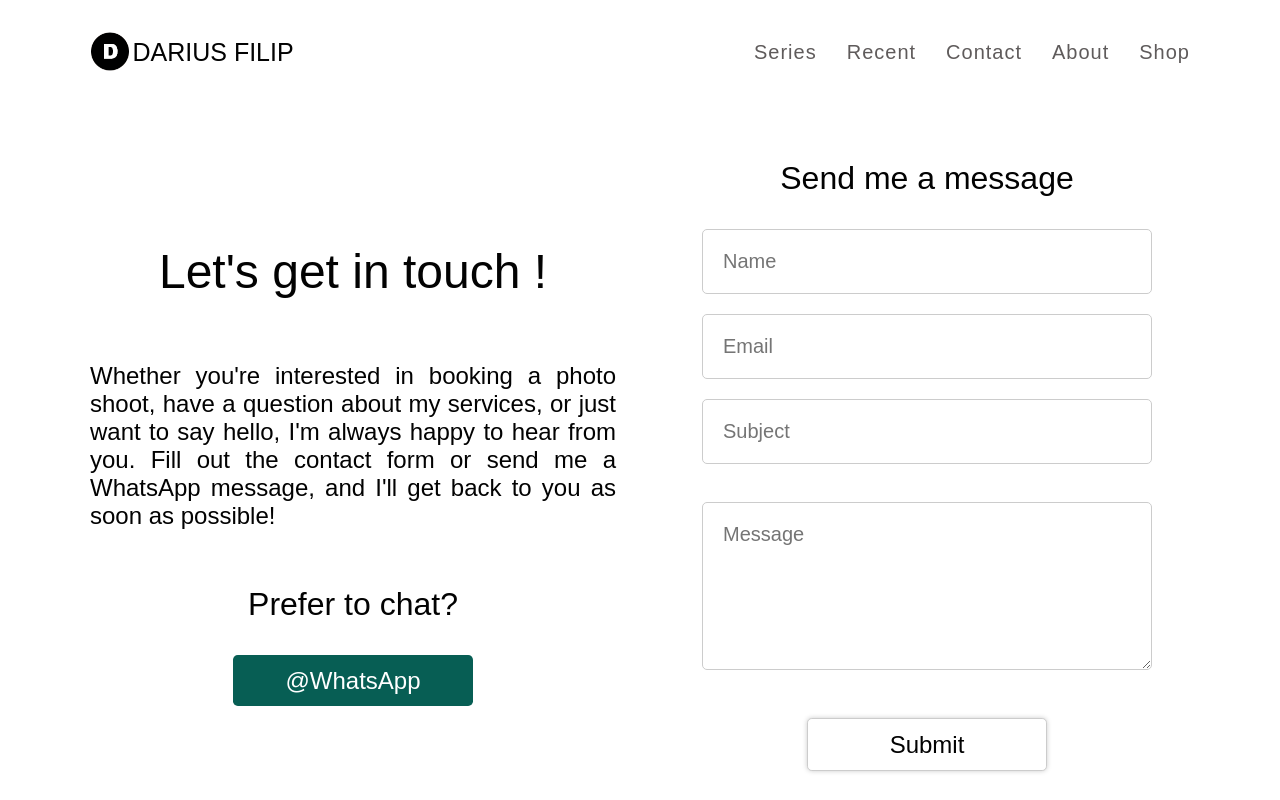
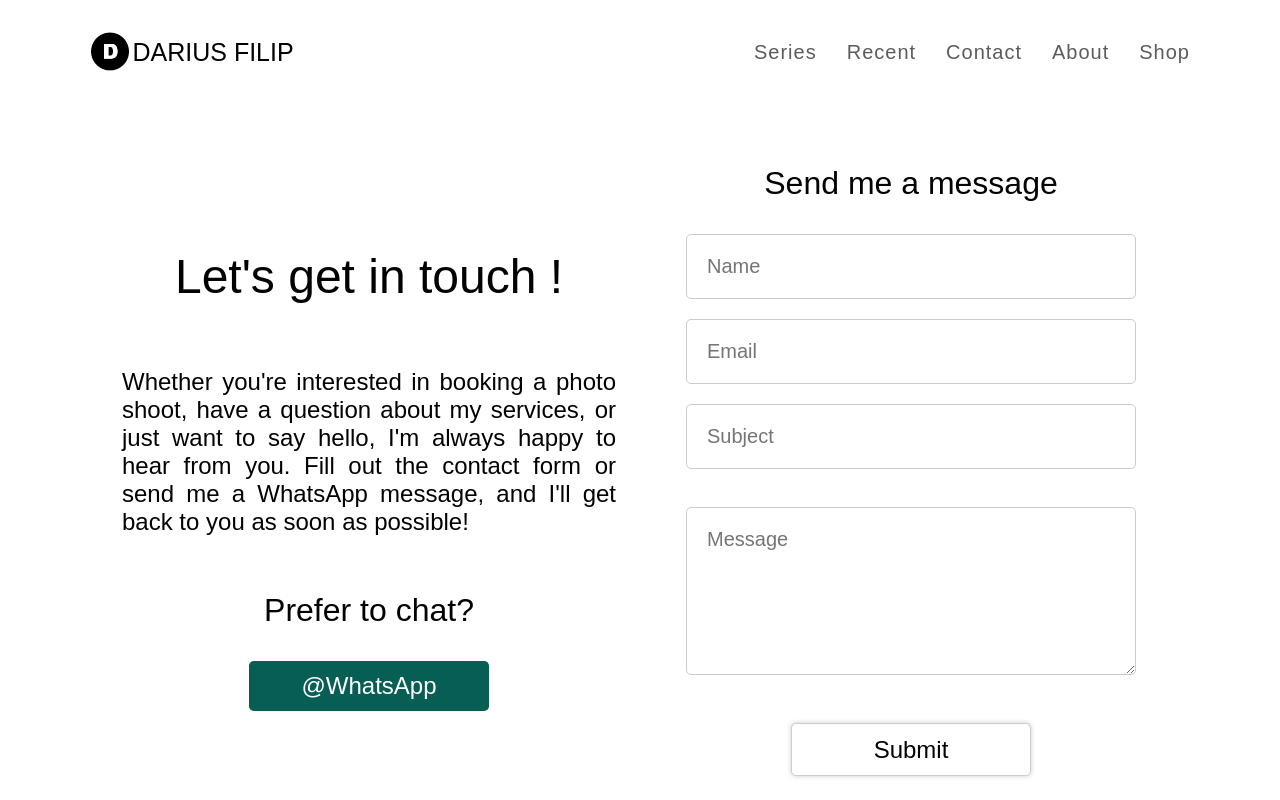
Before and after one commit to danieldraganweb/darius-filip-com-next-app, a Next.js app: page /contact in a window 1280 px wide. Shown: the top 800 px of the page. Built offline with nearby package versions, Linux system fonts and the light colour scheme.

Commit message:
style contact form page

```diff
--- a/app/contact/page.tsx
+++ b/app/contact/page.tsx
@@ -9,7 +9,6 @@ export default function Contact() {
   return (
     <main>
       <div className={styles.container}>
-        <h1></h1>
         <ContactForm />
       </div>
     </main>
--- a/app/styles/pages/contact.module.scss
+++ b/app/styles/pages/contact.module.scss
@@ -17,5 +17,10 @@
     flex-direction: column;
     align-items: center;
     margin: 0 auto;
-    margin-bottom: 1em;
+    margin-bottom: 3em;
+    margin-top: 3em;
+    width: 100%;
+    max-width: 1100px;
+    padding: 0 2em;
+    box-sizing: border-box;
 }
```
